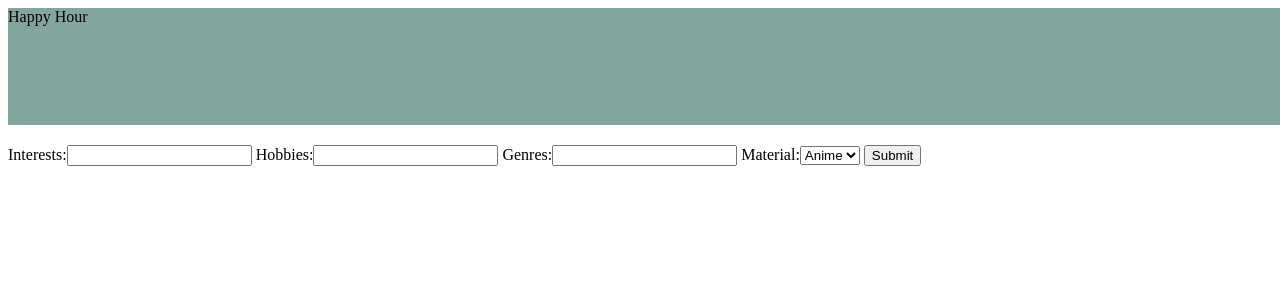
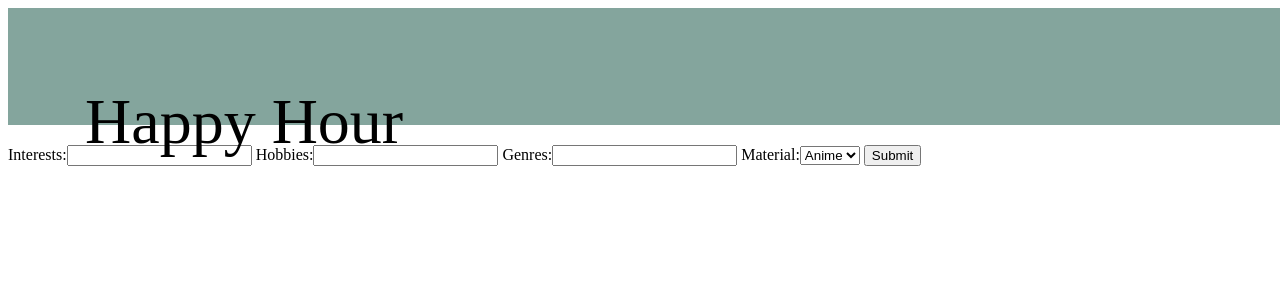
Before and after one commit to ReshmaShaji245/Happy-Hour, a Django app: page / in a window 1280 px wide; the page is wider, and only the part inside the window is pictured. Shown: the top 300 px of that part. Run offline with Django 3.2, Linux system fonts and the light colour scheme.

Commit message:
Update form.html

```diff
--- a/questionnaire/templates/form.html
+++ b/questionnaire/templates/form.html
@@ -16,11 +16,25 @@ top: 0px;
 margin-bottom:20px;
 
 background: #84A59D;
+      h3 {
+      position: absolute;
+width: 352px;
+height: 71px;
+left: 85px;
+top: 23px;
 
+font-family: Archivo;
+font-style: normal;
+font-weight: normal;
+font-size: 64px;
+line-height: 70px;
+
+color: #000000;
+      }
     </style>
   </head>
   <body>
-    <header>Happy Hour</header>
+    <header><h3>Happy Hour<h3></header>
     <form method="post">
       {%csrf_token%}
       {{form}}
```
